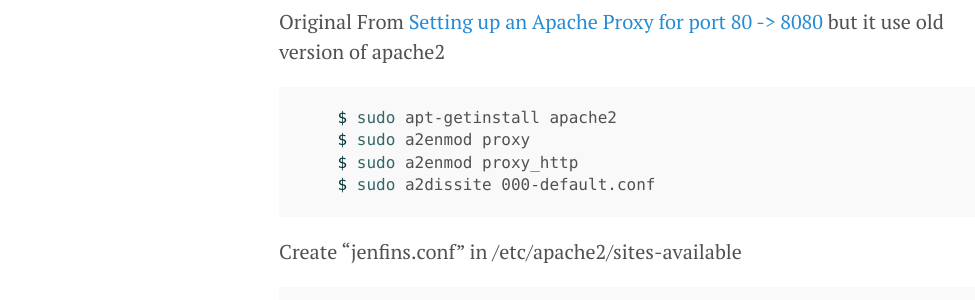
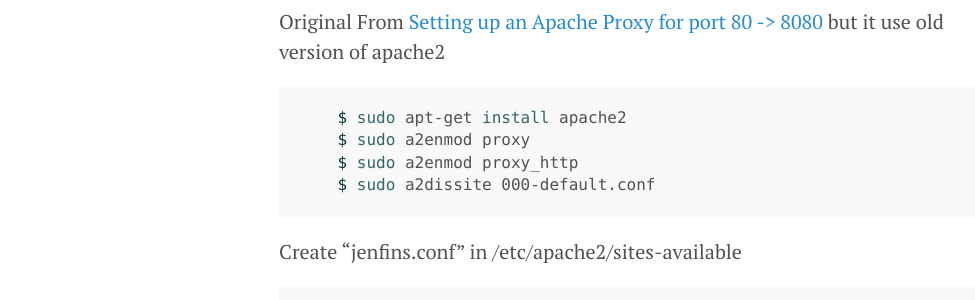
Before and after one commit to ibotdotout/ibotdotout.github.io, a Jekyll site: the page built from _posts/2014-07-19-continuous-integration.md, in a window 1280 px wide and 900 px high, scrolled down 852 px. Shown: the part 152-452 px from the top of the window, without its empty margins (1-976 px from the left). Built offline with Jekyll 4.4.1, drawn with Linux system fonts in a browser that asks for light colours; Markdown is read by kramdown in place of the engine named in the settings.

Commit message:
update post/CI

````diff
--- a/_posts/2014-07-19-continuous-integration.md
+++ b/_posts/2014-07-19-continuous-integration.md
@@ -33,7 +33,7 @@ permalink: CI
 Original From [Setting up an Apache Proxy for port 80 -> 8080](https://wiki.jenkins-ci.org/display/JENKINS/Installing+Jenkins+on+Ubuntu) but it use old version of apache2
 
   ```sh
-    $ sudo apt-getinstall apache2
+    $ sudo apt-get install apache2
     $ sudo a2enmod proxy
     $ sudo a2enmod proxy_http
     $ sudo a2dissite 000-default.conf
````
